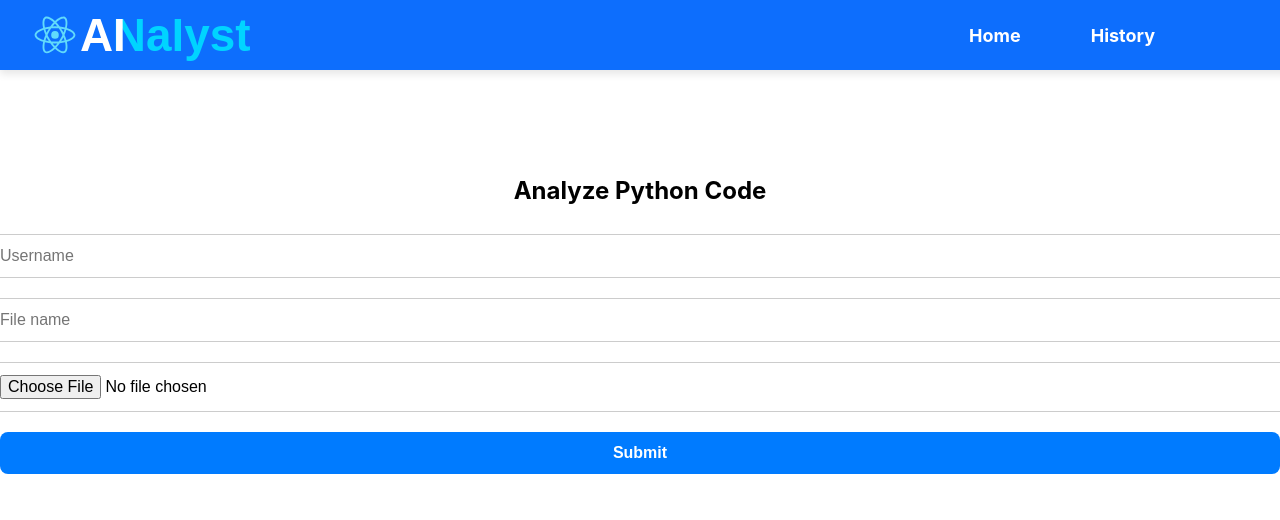
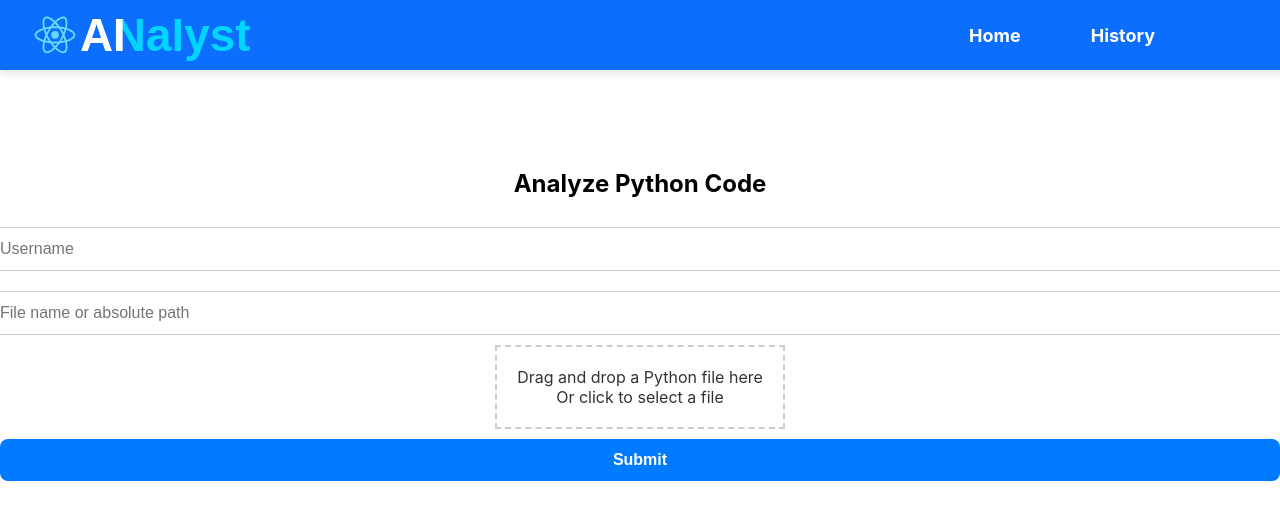
Before and after one commit to Davernie/Ainalyst---Millennium-Management, a React (Create React App) app in the folder frontend/: page / in a window 1280 px wide. Shown: the top 520 px of the page. Built offline with nearby package versions, Linux system fonts and the light colour scheme.

Commit message:
Fixed issue with readme and added drag and drop box for frontend

```diff
--- a/frontend/src/App.css
+++ b/frontend/src/App.css
@@ -58,6 +58,37 @@ button:hover {
 button:active {
   background: #004494;
   transform: translateY(1px);
+}
+
+.file-upload-container {
+  border: 2px dashed #ccc;
+  padding: 20px;
+  text-align: center;
+  cursor: pointer;
+  position: relative;
+}
+
+/* Styling for the file input to make it invisible but still clickable */
+.file-upload-input {
+  position: absolute;
+  top: 0;
+  left: 0;
+  width: 100%;
+  height: 100%;
+  opacity: 0; /* Make the input invisible */
+  cursor: pointer;
+}
+
+/* Styling for the text in the file upload area */
+.file-upload-text {
+  font-size: 16px;
+  color: #333;
+  margin: 0;
+}
+
+/* Optionally, you can add additional hover effects or styles */
+.file-upload-container:hover {
+  background-color: #f0f0f0; /* Light background when hovering */
 }
 
 .home-container, .history-container {
--- a/frontend/src/pages/Home.js
+++ b/frontend/src/pages/Home.js
@@ -7,6 +7,23 @@ function Home() {
   const [apiResponse, setApiResponse] = useState(null);
   const [loading, setLoading] = useState(false);
   const [error, setError] = useState(null);
+
+  const handleDrop = (e) => {
+    e.preventDefault();
+    const file = e.dataTransfer.files[0];
+    if (file) {
+      const reader = new FileReader();
+      reader.onload = (event) => {
+        setFileContent(event.target.result);
+        setFilePath(file.name);
+      };
+      reader.readAsText(file);
+    }
+  };
+
+  const handleDragOver = (e) => {
+    e.preventDefault();
+  };
 
   const handleFileUpload = (e) => {
     const file = e.target.files[0];
@@ -36,8 +53,8 @@ function Home() {
         body: JSON.stringify({
           code: fileContent,
           userName: username,
-            fileName: filePath
-        })
+          fileName: filePath,
+        }),
       });
 
       if (!response.ok) {
@@ -45,18 +62,15 @@ function Home() {
       }
 
       const data = await response.json();
-    console.log("API Response:", data);  // This should show the full response including `id`
+      console.log("API Response:", data);
 
-    setApiResponse(data); // Set the response data, including the id
-
+      setApiResponse(data);
     } catch (err) {
       setError(err.message);
     } finally {
       setLoading(false);
     }
   };
-
-
 
   return (
     <div className="page-container">
@@ -69,12 +83,27 @@ function Home() {
       />
       <input
         type="text"
-        placeholder="File name"
+        placeholder="File name or absolute path"
         value={filePath}
         onChange={(e) => setFilePath(e.target.value)}
       />
-      <input type="file" accept=".py" onChange={handleFileUpload} />
-      <button onClick={analyzeCode} disabled={loading || !fileContent}>
+
+      <div
+        className="file-upload-container"
+        onDrop={handleDrop}
+        onDragOver={handleDragOver}
+      >
+        <p className="file-upload-text">Drag and drop a Python file here</p>
+        <input
+          type="file"
+          accept=".py"
+          onChange={handleFileUpload}
+          className="file-upload-input"
+        />
+        <p className="file-upload-text">Or click to select a file</p>
+      </div>
+
+      <button onClick={analyzeCode} disabled={loading || (!fileContent && !filePath)}>
         {loading ? "Analyzing..." : "Submit"}
       </button>
 
@@ -83,15 +112,14 @@ function Home() {
       {apiResponse && (
         <div>
           <h3>Analysis Results:</h3>
-            <p><strong>Status:</strong> {apiResponse.Status}</p> {/* Display the status */}
-            <p><strong>Request ID:</strong> {apiResponse.id}</p>  {/* Display the id explicitly */}
+          <p><strong>Status:</strong> {apiResponse.Status}</p>
+          <p><strong>Request ID:</strong> {apiResponse.id}</p>
           <p><strong>AST Issues:</strong></p>
           <pre>{JSON.stringify(apiResponse["AST Issues"], null, 2)}</pre>
           <p><strong>PEP8 Issues:</strong></p>
           <pre>{JSON.stringify(apiResponse["PEP8 Issues"], null, 2)}</pre>
         </div>
       )}
-
     </div>
   );
 }
```
Also changed, not shown: frontend/requirements.txt (deleted), 1 other file (tests, documents, lock files or other folders). Lines whose indentation alone changed are shown as unchanged.
